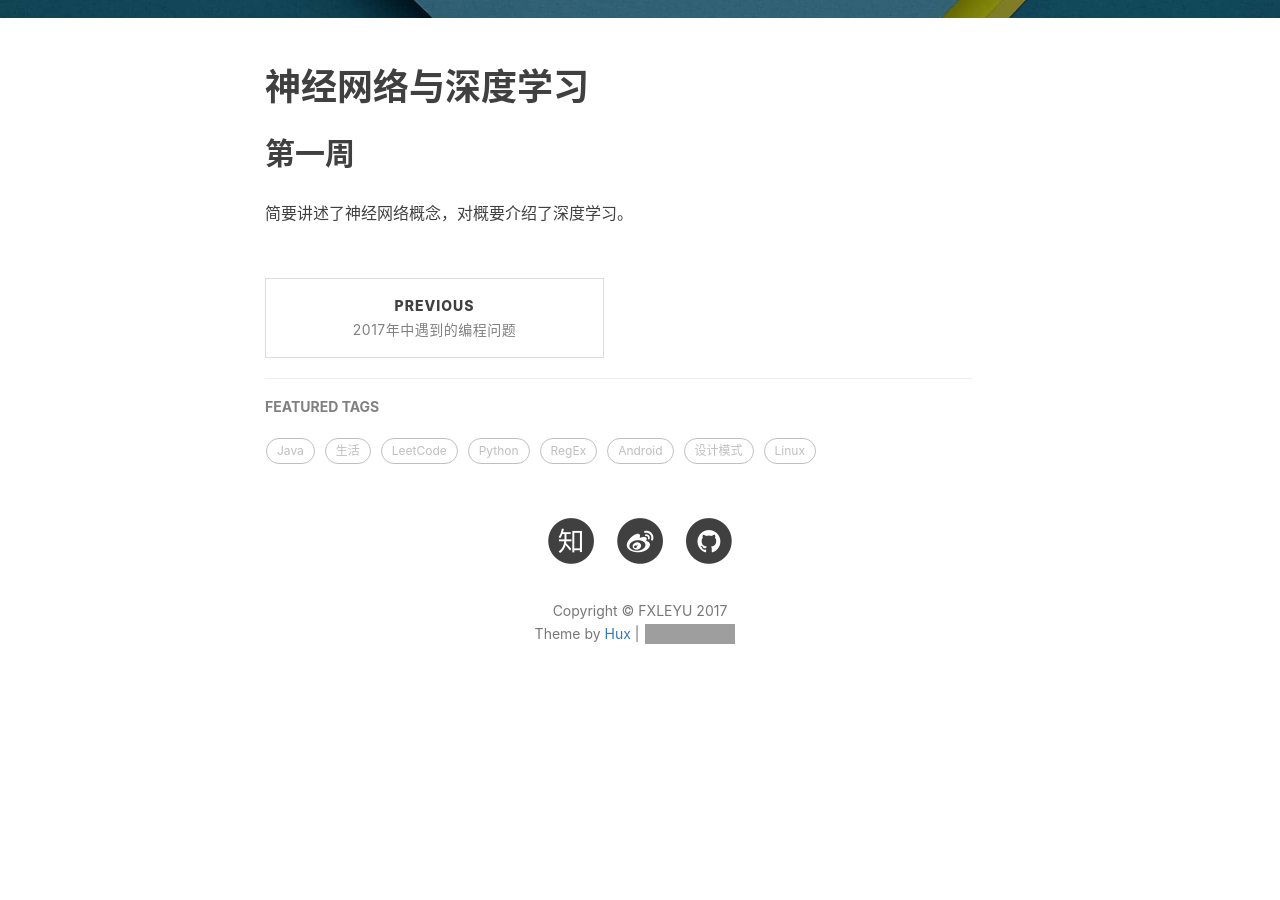
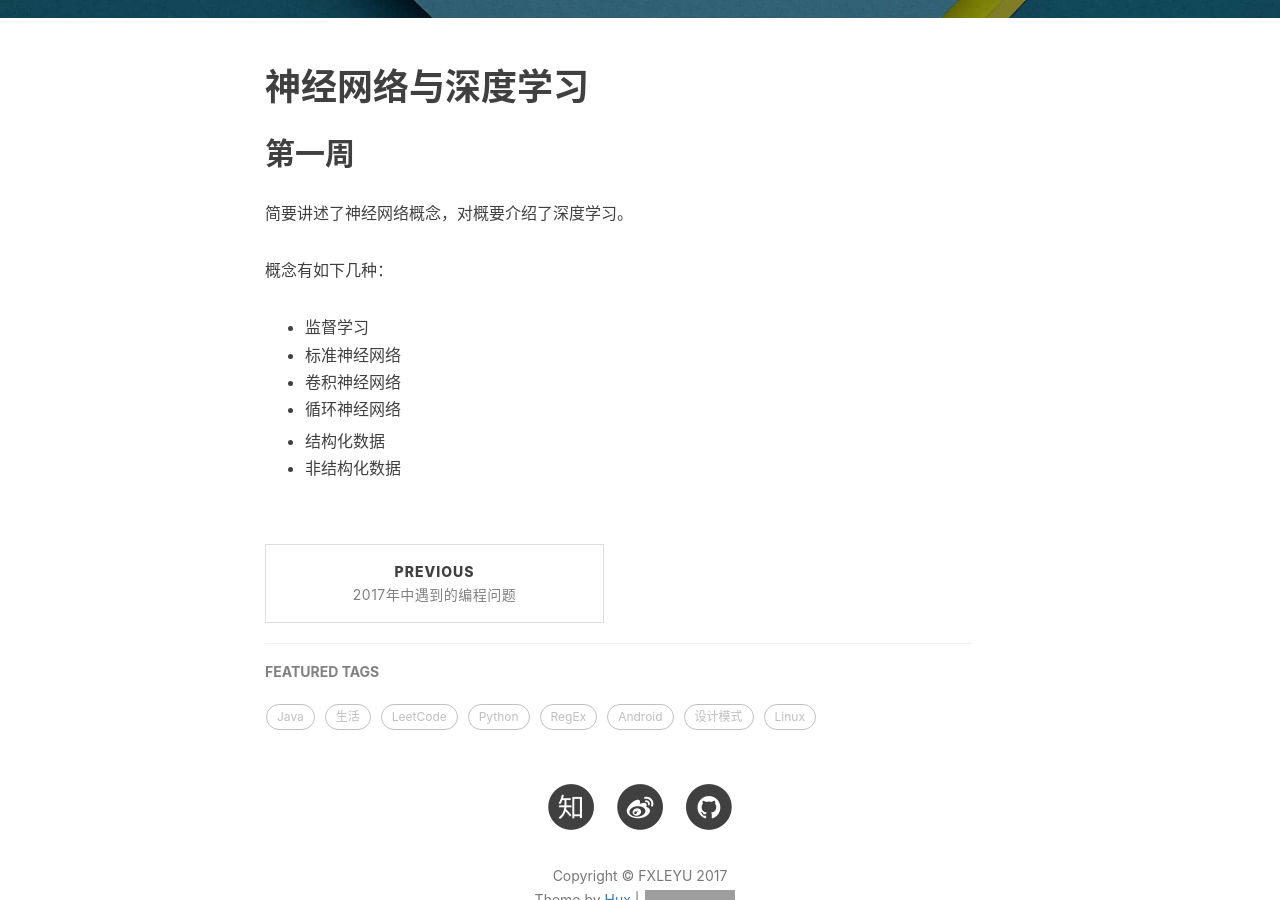
Before and after one commit to fxleyu/fxleyu.github.io, a Jekyll site: the page built from _posts/2017-08-31-the-note-of-ai-and-deep-learning-by-andrew-ng.md, in a window 1280 px wide and 900 px high, scrolled down 505 px. Built offline with Jekyll 4.4.1, drawn with Linux system fonts in a browser that asks for light colours; nearby versions of some CDN libraries; comment, search, counter and statistics services are not loaded; before the commit the page ends 1243 px from its top, so only the background shows below that; grey boxes are pictures that could not be loaded.

Commit message:
UPDATE 第一周学习内容，神经网络简介

```diff
--- a/_posts/2017-08-31-the-note-of-ai-and-deep-learning-by-andrew-ng.md
+++ b/_posts/2017-08-31-the-note-of-ai-and-deep-learning-by-andrew-ng.md
@@ -10,3 +10,12 @@ tags:
 # 神经网络与深度学习
 ## 第一周
 简要讲述了神经网络概念，对概要介绍了深度学习。
+
+概念有如下几种：
+- 监督学习
+- 标准神经网络
+- 卷积神经网络
+- 循环神经网络
+
+- 结构化数据
+- 非结构化数据
```
